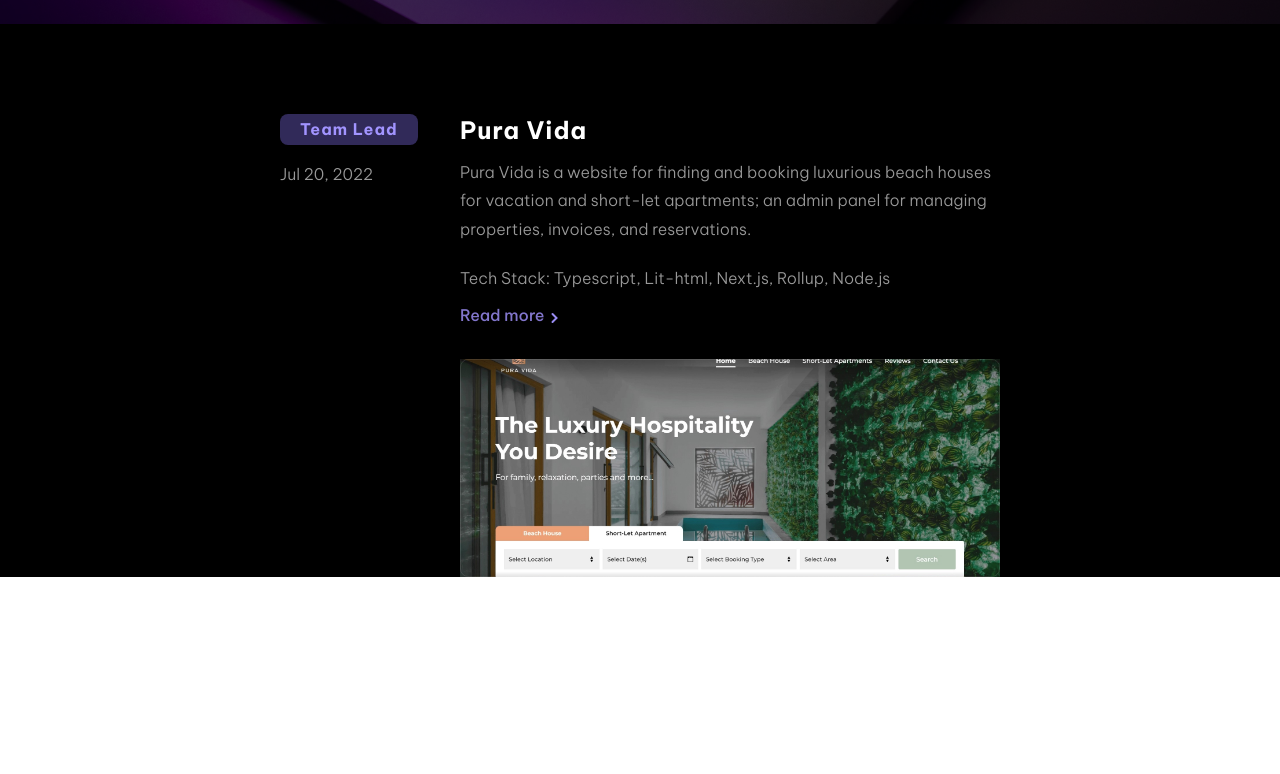
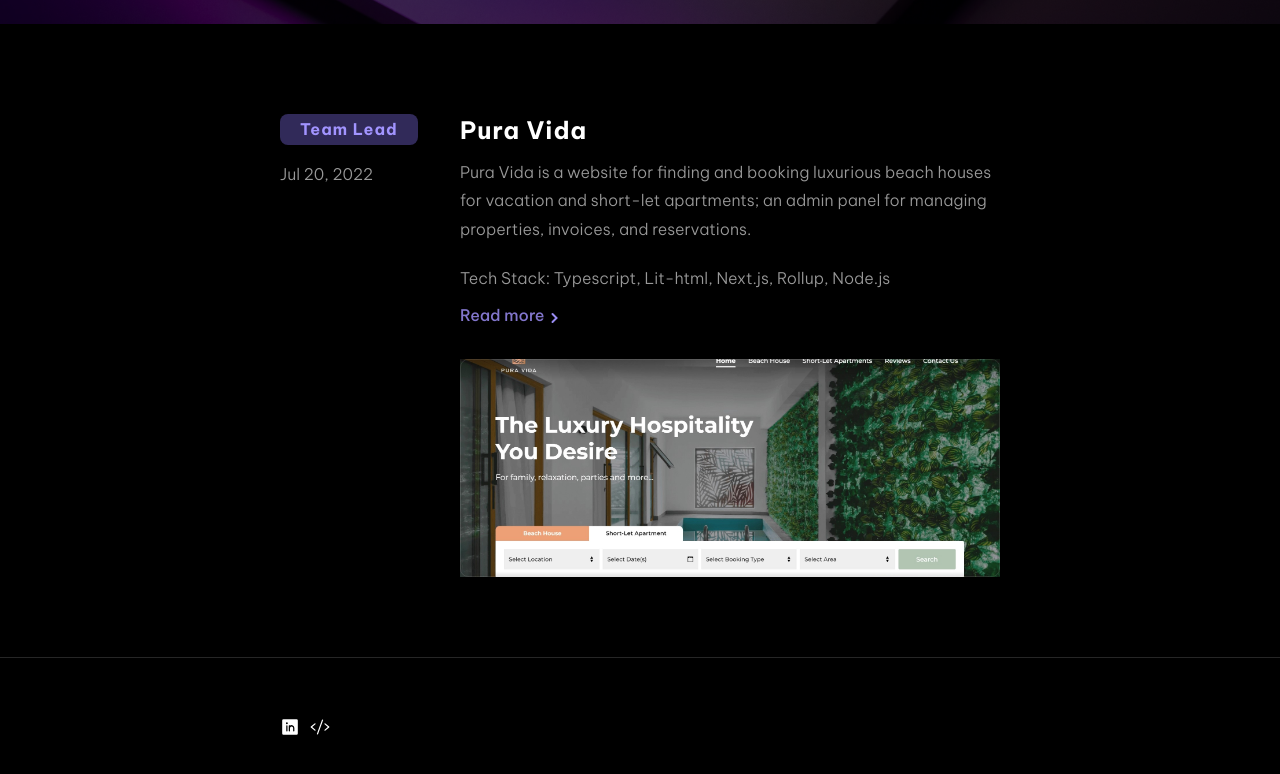
Before and after one commit to molaycule/portfolio, a Next.js app: page / in a window 1280 px wide. Shown: the part 556-1330 px from the top of the page. Before the commit the page ends 1133 px from the top, so only its background shows below. Built offline with nearby package versions, Linux system fonts and the light colour scheme.

Commit message:
feat: footer component

```diff
--- /dev/null
+++ b/components/Footer/Footer.module.css
@@ -0,0 +1,50 @@
+.footer {
+  --border-left-width: 0px;
+  --border-right-width: 0px;
+  --border-top-width: 1px;
+  --border-bottom-width: 0px;
+  --border-style: solid;
+  --border-color: rgba(255, 255, 255, 0.15);
+  position: relative;
+  width: 100%;
+  display: flex;
+  flex-flow: column nowrap;
+  place-content: center;
+  align-items: center;
+  gap: 60px;
+  padding: 60px;
+  margin-top: 80px;
+}
+
+.footer::after {
+  content: "";
+  border-width: var(--border-top-width, 0) var(--border-right-width, 0)
+    var(--border-bottom-width, 0) var(--border-left-width, 0);
+  border-color: var(--border-color, none);
+  border-style: var(--border-style, none);
+  width: 100%;
+  height: 100%;
+  position: absolute;
+  box-sizing: border-box;
+  left: 0px;
+  top: 0px;
+  border-radius: inherit;
+  pointer-events: none;
+}
+
+.footerLink {
+  width: 20px;
+  height: 20px;
+  display: block;
+}
+
+.footerLinkContainer {
+  max-width: 720px;
+  width: 100%;
+  display: flex;
+  flex: 0 0 auto;
+  flex-flow: row nowrap;
+  place-content: center flex-start;
+  align-items: center;
+  gap: 10px;
+}
--- /dev/null
+++ b/components/Footer/index.js
@@ -0,0 +1,22 @@
+import Image from "next/image";
+import Link from "next/link";
+import styles from "./Footer.module.css";
+
+export default function Footer() {
+  return (
+    <footer className={styles.footer}>
+      <div className={styles.footerLinkContainer}>
+        <Link href="/">
+          <a className={styles.footerLink}>
+            <Image src="/linkedin.svg" alt="linkedin" width={20} height={20} />
+          </a>
+        </Link>
+        <Link href="/">
+          <a className={styles.footerLink}>
+            <Image src="/code.svg" alt="code" width={20} height={20} />
+          </a>
+        </Link>
+      </div>
+    </footer>
+  );
+}
--- a/pages/index.js
+++ b/pages/index.js
@@ -2,6 +2,7 @@ import Head from "next/head";
 import NavBar from "../components/NavBar";
 import Hero from "../components/Hero";
 import Project from "../components/Project";
+import Footer from "../components/Footer";
 import styles from "../styles/Home.module.css";
 
 export default function Home() {
@@ -23,6 +24,7 @@ export default function Home() {
           <Project />
         </div>
       </main>
+      <Footer />
     </>
   );
 }
--- a/styles/globals.css
+++ b/styles/globals.css
@@ -4,6 +4,7 @@
 html,
 body {
   height: 100%;
+  background-color: rgb(0, 0, 0);
 }
 
 a {
```
